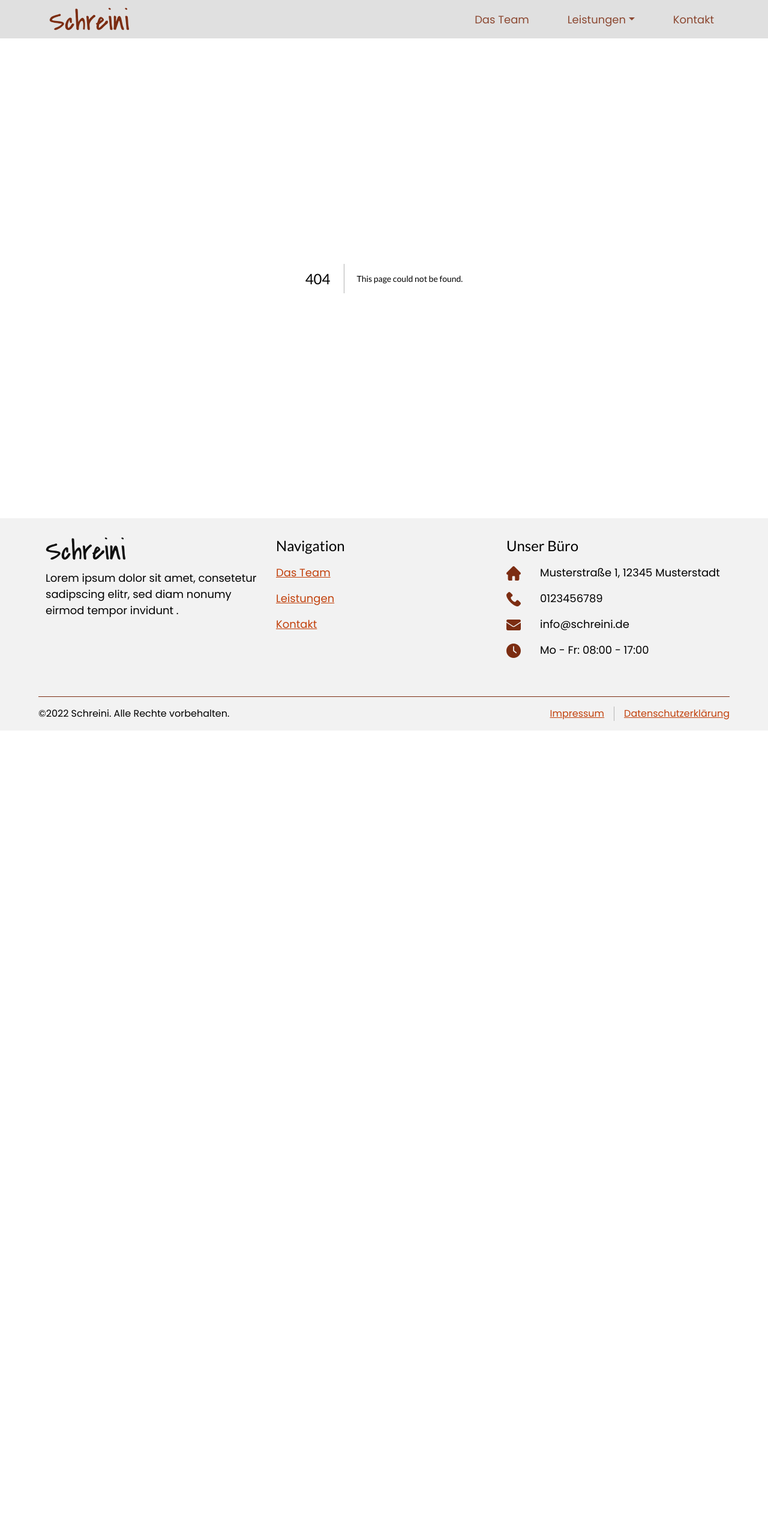
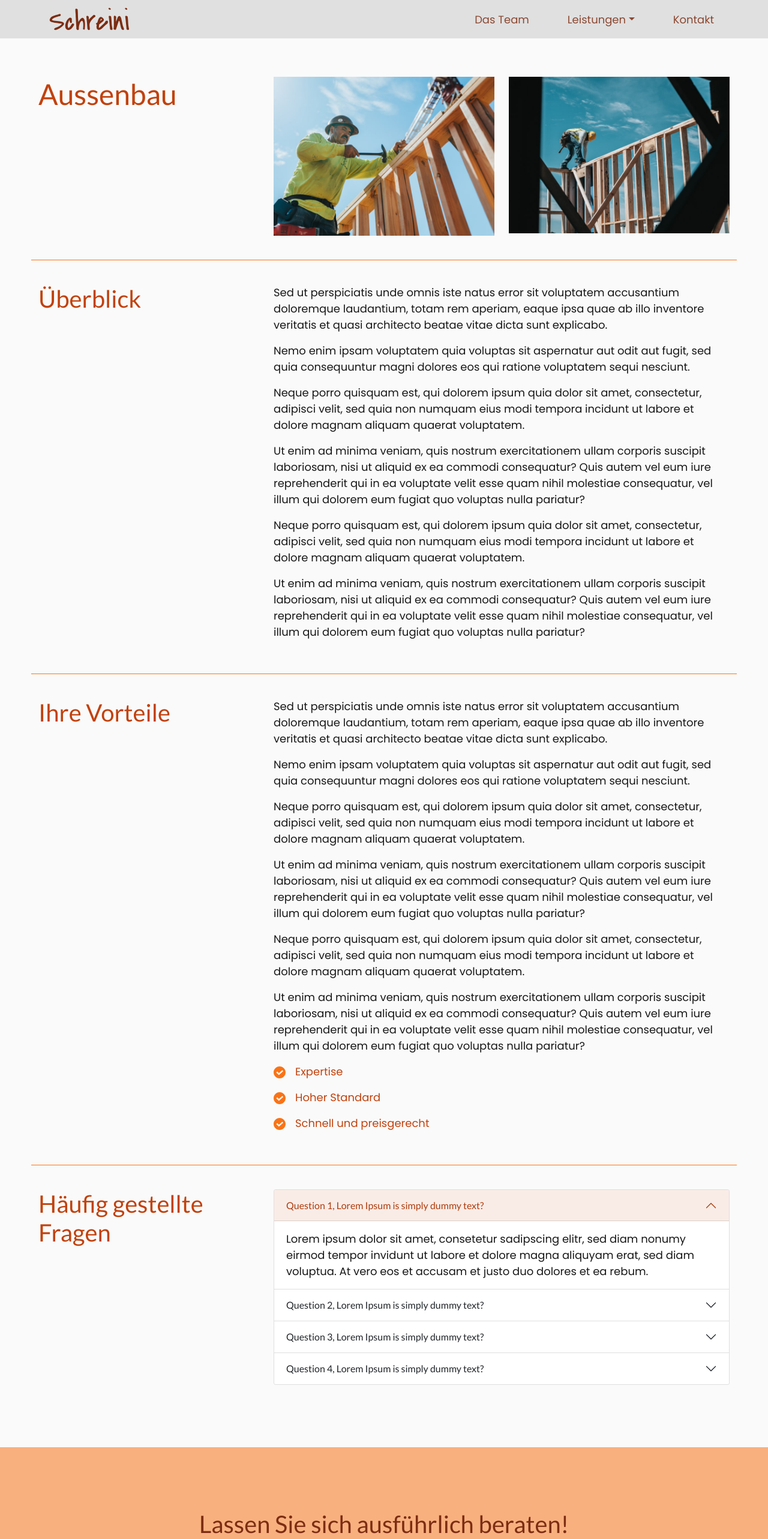
Before and after one commit to MinhKhangTran/next_js_schreini, a Next.js app: page /leistungen/aussenbau in a window 1280 px wide. Before the commit this address had no page. Shown: the top 2566 px of the page at 60% size. Before the commit the page ends 1218 px from the top, so only its background shows below. Built offline with nearby package versions, Linux system fonts and the light colour scheme.

Commit message:
:sparkles: add single pages

```diff
--- /dev/null
+++ b/pages/leistungen/[slug].js
@@ -0,0 +1,124 @@
+import { getJsonData } from "../../utils/tool";
+import Image from "next/image";
+import { Accordion, Col, Row } from "react-bootstrap";
+import CTA from "../../components/cta";
+
+const LeistungsPage = ({ data }) => {
+  return (
+    <>
+      <section
+        id="leistungspage"
+        aria-label="leistungspage section"
+        className="wrapper"
+      >
+        <Row className="intro__section">
+          <Col lg={4} md={4}>
+            <h1 className="text-primary heading-1 | text-capitalize">
+              {data.title}
+            </h1>
+          </Col>
+          {data.gallery.map((img) => {
+            return (
+              <Col key={img.id} lg={4} md={4}>
+                <picture>
+                  <img
+                    className="img-fluid"
+                    src={`/images/leistungen/${img.image}`}
+                    alt={`${img.altText}`}
+                    loading="lazy"
+                  />
+                </picture>
+              </Col>
+            );
+          })}
+        </Row>
+        <Row className="ueberblick__section">
+          <Col lg={4} md={4}>
+            <h2 className="heading-2 text-primary">Überblick</h2>
+          </Col>
+          <Col lg={8} md={8}>
+            <div dangerouslySetInnerHTML={{ __html: data.ueberblick }}></div>
+          </Col>
+        </Row>
+        <Row className="vorteile__section">
+          <Col lg={4} md={4}>
+            <h2 className="heading-2 text-primary">Ihre Vorteile</h2>
+          </Col>
+          <Col lg={8} md={8}>
+            <div dangerouslySetInnerHTML={{ __html: data.vorteile.text }}></div>
+            {data.vorteile.merkmale.map((item) => {
+              return (
+                <div className="d-flex gap-3" key={item.id}>
+                  <span>
+                    <svg
+                      aria-hidden="true"
+                      width="20"
+                      height="20"
+                      viewBox="0 0 20 20"
+                      fill="none"
+                      xmlns="http://www.w3.org/2000/svg"
+                    >
+                      <path
+                        d="M10 0C4.50742 0 0 4.50742 0 10C0 15.4926 4.50742 20 10 20C15.4926 20 20 15.4926 20 10C20 4.50742 15.4926 0 10 0ZM8.7898 14.5484L4.4107 10.1694L6.06781 8.51227L8.86648 11.3109L14.485 6.20344L16.062 7.93723L8.7898 14.5484Z"
+                        fill="#F97316"
+                      />
+                    </svg>
+                  </span>
+                  <p className="text-primary">{item.text}</p>
+                </div>
+              );
+            })}
+          </Col>
+        </Row>
+        <Row className="faq__section">
+          <Col lg={4} md={4}>
+            <h2 className="heading-2 text-primary">Häufig gestellte Fragen</h2>
+          </Col>
+          <Col lg={8} md={8}>
+            <Accordion defaultActiveKey="0">
+              {data.faq.map((item, index) => {
+                return (
+                  <Accordion.Item key={item.id} eventKey={`${index}`}>
+                    <Accordion.Header>{item.frage}</Accordion.Header>
+                    <Accordion.Body>{item.antwort}</Accordion.Body>
+                  </Accordion.Item>
+                );
+              })}
+            </Accordion>
+          </Col>
+        </Row>
+      </section>
+      <CTA
+        ctaHeading="Lassen Sie sich ausführlich beraten!"
+        ctaSub="Lorem ipsum dolor sit amet, consetetur sadipscing elitr, sed diam nonumy
+        eirmod tempor. Lorem ipsum dolor sit amet."
+      />
+    </>
+  );
+};
+
+export const getStaticProps = async ({ params }) => {
+  const data = await getJsonData();
+  const leistungen = data.leistungen;
+
+  let leistungenData = leistungen.find(
+    (leistung) => leistung.slug === params.slug
+  );
+
+  return {
+    props: {
+      data: leistungenData,
+    },
+  };
+};
+
+export const getStaticPaths = async () => {
+  const data = await getJsonData();
+  const paths = data.leistungen.map((leistung) => ({
+    params: { slug: leistung.slug },
+  }));
+
+  return { paths, fallback: false };
+};
+
+export default LeistungsPage;
--- /dev/null
+++ b/styles/components/_leistungspage.scss
@@ -0,0 +1,36 @@
+@use "sass:math";
+
+#leistungspage {
+  margin-top: math.div(32rem, 16);
+  @include md {
+    margin-top: math.div(64rem, 16);
+  }
+  img {
+    margin-top: 1rem;
+    @include md {
+      margin-top: 0;
+    }
+  }
+  .intro__section {
+    padding-bottom: math.div(40rem, 16);
+    border-bottom: 1px $light solid;
+  }
+  .ueberblick__section {
+    padding-block: math.div(40rem, 16);
+
+    p {
+      padding-bottom: 1rem;
+    }
+  }
+  .vorteile__section {
+    border-top: 1px $light solid;
+    padding-block: math.div(40rem, 16);
+    border-bottom: 1px $light solid;
+    p {
+      padding-bottom: 1rem;
+    }
+  }
+  .faq__section {
+    padding-block: math.div(40rem, 16);
+  }
+}
--- a/styles/index.scss
+++ b/styles/index.scss
@@ -53,3 +53,4 @@ $navbar-light-active-color: rgba($dark, 1);
 @import "components/philo";
 @import "components/team-intro";
 @import "components/contact";
+@import "components/leistungspage";
```
